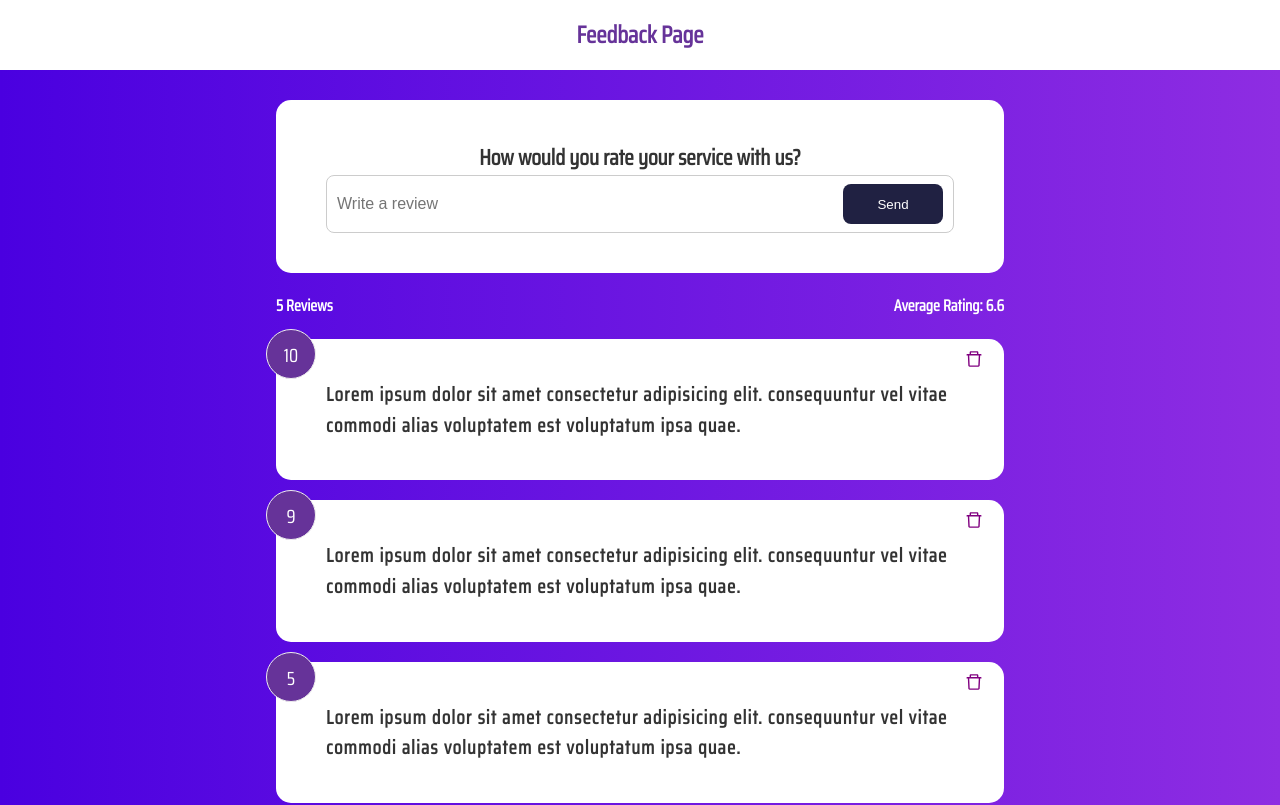
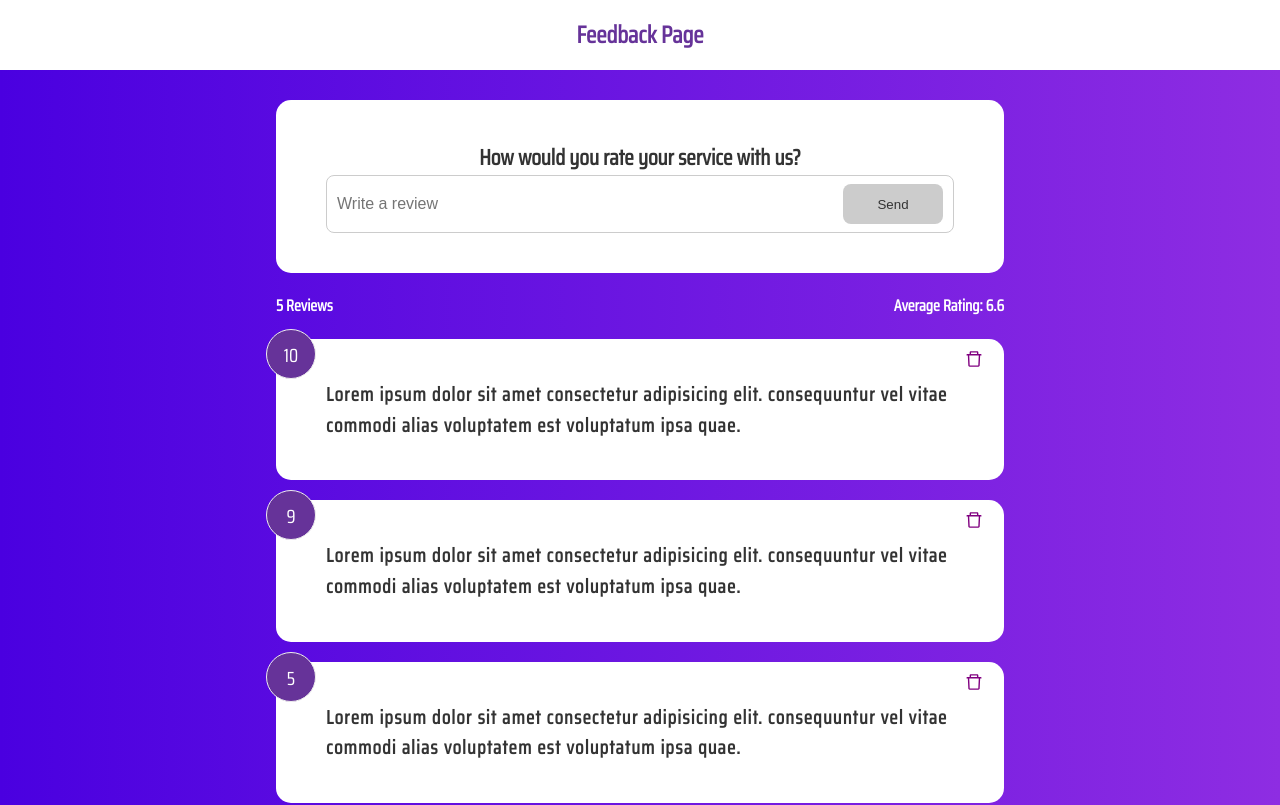
Before and after one commit to odedAtias/feedback-page, a React (Create React App) app: page / in a window 1280 px wide. Shown: the top 805 px of the page. Built offline with nearby package versions, Linux system fonts and the light colour scheme.

Commit message:
handaling feedback form validation with the joi library

```diff
--- a/package.json
+++ b/package.json
@@ -6,6 +6,7 @@
     "@testing-library/jest-dom": "^5.16.5",
     "@testing-library/react": "^13.4.0",
     "@testing-library/user-event": "^13.5.0",
+    "joi-browser": "^13.4.0",
     "react": "^18.2.0",
     "react-dom": "^18.2.0",
     "react-icons": "^4.6.0",
--- a/src/Components/FeedbackForm.jsx
+++ b/src/Components/FeedbackForm.jsx
@@ -3,12 +3,32 @@ import { useState } from 'react';
 // Components imports
 import Card from './shared/Card';
 import Button from './shared/Button';
+// Joi-Validation import
+import Joi from 'joi-browser';
 
 //Our Component
 const FeedbackForm = () => {
+	//App States
 	const [text, setText] = useState('');
+	const [btnDisabled, setBtnDisabled] = useState(true);
+	const [message, setMessage] = useState('');
+
+	//Joi Validation Schema
+	const schema = Joi.object({
+		text: Joi.string().min(10).required().label('Feedback'),
+	});
+
+	//FeedbackForm Event Handlers
 	const handleTextChange = ({ target: input }) => {
 		setText(input.value);
+		const { error } = Joi.validate({ text: text }, schema);
+		if (error) {
+			setMessage(error.details[0].message);
+			setBtnDisabled(true);
+		} else {
+			setMessage('');
+			setBtnDisabled(false);
+		}
 	};
 	return (
 		<Card>
@@ -21,8 +41,11 @@ const FeedbackForm = () => {
 						placeholder='Write a review'
 						value={text}
 					/>
-					<Button type='submit'>Send</Button>
+					<Button type='submit' isDisabled={btnDisabled}>
+						Send
+					</Button>
 				</div>
+				{message && <div className='message'>{message}</div>}
 			</form>
 		</Card>
 	);
```
Also changed, not shown: 1 other file (tests, documents, lock files or other folders).
